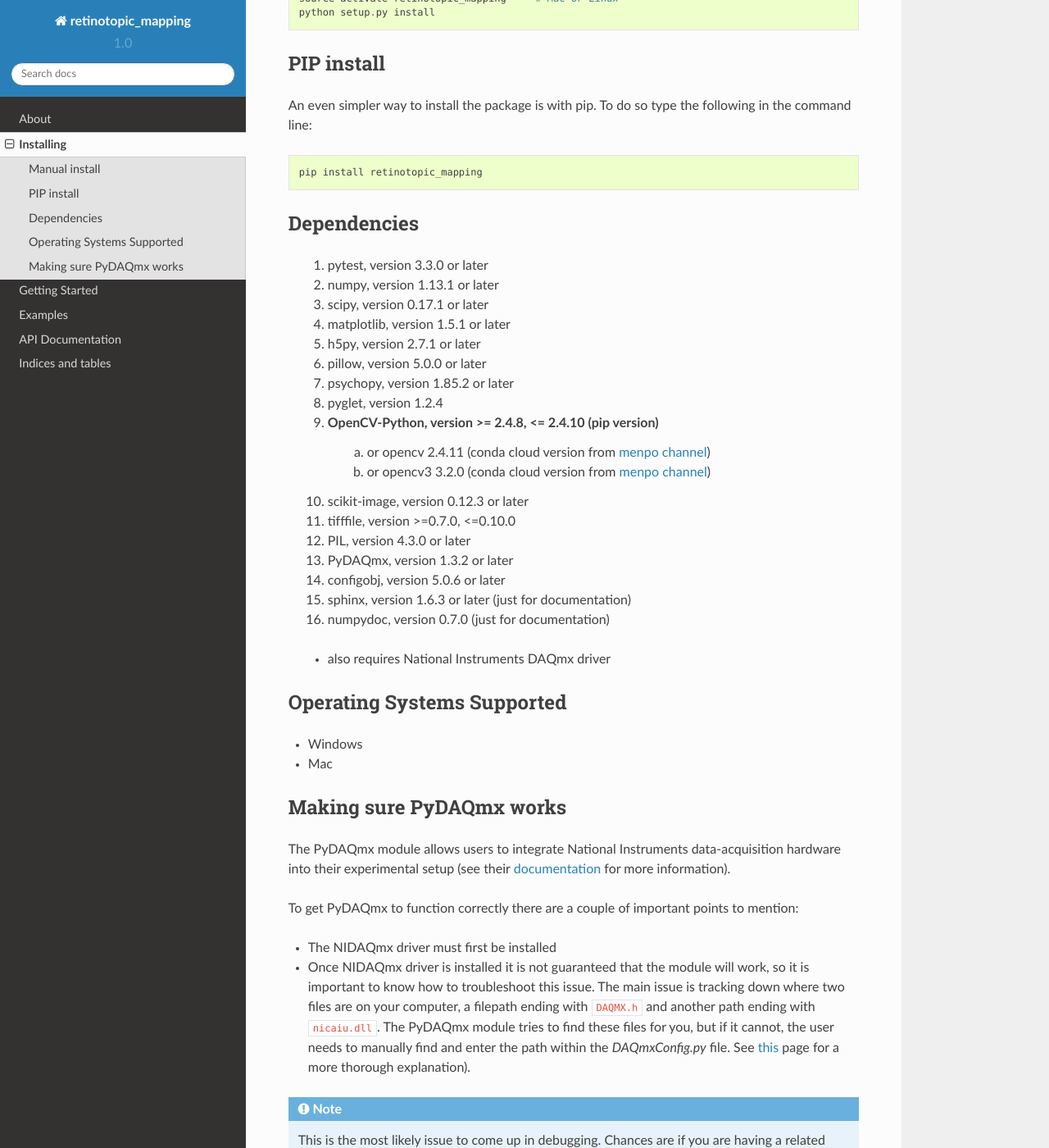
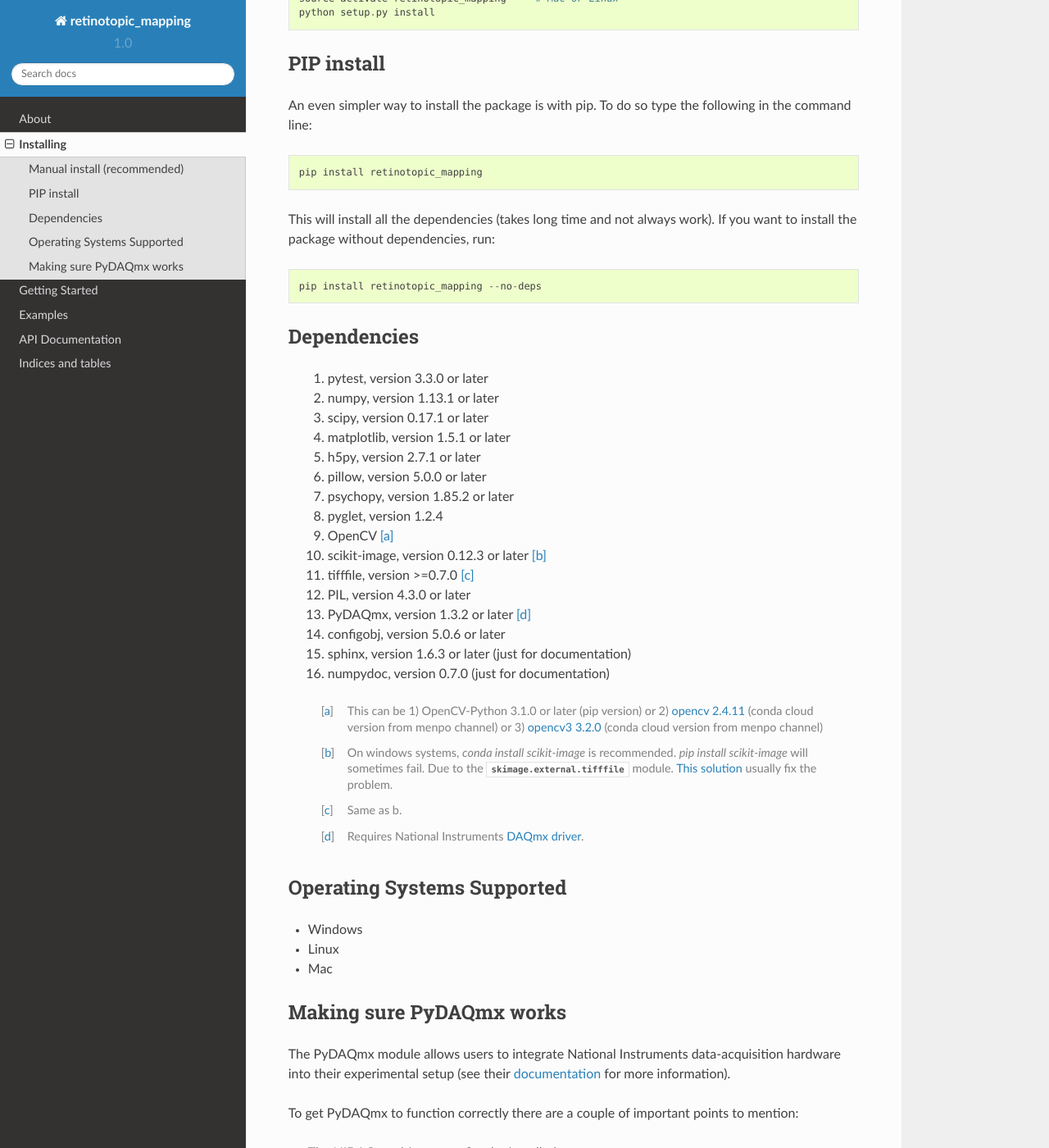
Before and after one commit to zhuangjun1981/retinotopic_mapping, a Sphinx documentation site: the page built from doc/source/install.rst, in a window 1280 px wide and 1400 px high, scrolled down 409 px. Shown: the whole window at 82% size. Built offline with Sphinx 7.4.7 and the Read the Docs theme 2.0.0, drawn with Linux system fonts in a browser that asks for light colours; some of the changed text lies outside the part shown.

Commit message:
generated new doc files

```diff
--- a/doc/source/install.rst
+++ b/doc/source/install.rst
@@ -1,8 +1,8 @@
 Installing
 ==========
 
-Manual install
-+++++++++++++++
+Manual install (recommended)
+++++++++++++++++++++++++++++
 To manually install **RetinotopicMapping** you can  download the package
 `here <https://pypi.python.org/pypi?name=retinotopic-maps&version=2.0.0&:action=display>`_.
 
@@ -27,36 +27,51 @@ in the command line:
 
     pip install retinotopic_mapping
 
+This will install all the dependencies (takes long time and not always work). If you
+want to install the package without dependencies, run:
+
+.. code-block:: python
+
+    pip install retinotopic_mapping --no-deps
 
 
 Dependencies
 +++++++++++++++++++++
-        1. pytest, version 3.3.0 or later
-        2. numpy, version 1.13.1 or later
-        3. scipy, version 0.17.1 or later
-        4. matplotlib, version 1.5.1 or later
-        5. h5py, version 2.7.1 or later
-        6. pillow, version 5.0.0 or later
-        7. psychopy, version 1.85.2 or later
-        8. pyglet, version 1.2.4
-        9. OpenCV-Python, version >= 2.4.8, <= 2.4.10 (pip version)
-        	a. or opencv 2.4.11 (conda cloud version from `menpo channel <https://anaconda.org/menpo/opencv>`_)
-        	b. or opencv3 3.2.0 (conda cloud version from `menpo channel <https://anaconda.org/menpo/opencv3>`_)
-        10. scikit-image, version 0.12.3 or later
-        11. tifffile, version >=0.7.0, <=0.10.0
-        12. PIL, version 4.3.0 or later
-        13. PyDAQmx, version 1.3.2 or later
-        14. configobj, version 5.0.6 or later
-        15. sphinx, version 1.6.3 or later (just for documentation)
-        16. numpydoc, version 0.7.0 (just for documentation)
+    1. pytest, version 3.3.0 or later
+    2. numpy, version 1.13.1 or later
+    3. scipy, version 0.17.1 or later
+    4. matplotlib, version 1.5.1 or later
+    5. h5py, version 2.7.1 or later
+    6. pillow, version 5.0.0 or later
+    7. psychopy, version 1.85.2 or later
+    8. pyglet, version 1.2.4
+    9. OpenCV [a]_
+    10. scikit-image, version 0.12.3 or later [b]_
+    11. tifffile, version >=0.7.0 [c]_
+    12. PIL, version 4.3.0 or later
+    13. PyDAQmx, version 1.3.2 or later [d]_
+    14. configobj, version 5.0.6 or later
+    15. sphinx, version 1.6.3 or later (just for documentation)
+    16. numpydoc, version 0.7.0 (just for documentation)
 
-        * also requires National Instruments DAQmx driver
+
+    .. [a] This can be
+        1) OpenCV-Python 3.1.0 or later (pip version) or
+        2) `opencv 2.4.11 <https://anaconda.org/menpo/opencv>`_ (conda cloud version from menpo channel) or
+        3) `opencv3 3.2.0 <https://anaconda.org/menpo/opencv3>`_ (conda cloud version from menpo channel)
+    .. [b] On windows systems, `conda install scikit-image` is recommended.
+       `pip install scikit-image` will sometimes fail. Due to the
+       :mod:`skimage.external.tifffile` module.
+       `This solution <https://stackoverflow.com/questions/44865576/python-scikit-image-install-failing-using-pip>`_
+       usually fix the problem.
+    .. [c] Same as b.
+    .. [d] Requires National Instruments `DAQmx driver <http://sine.ni.com/nips/cds/view/p/lang/en/nid/10181>`_.
 
 Operating Systems Supported
 +++++++++++++++++++++++++++
 
 * Windows
-
+* Linux
 * Mac
 
 
```
Also changed, not shown: 16 other files.
